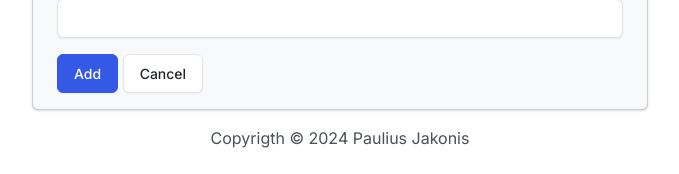
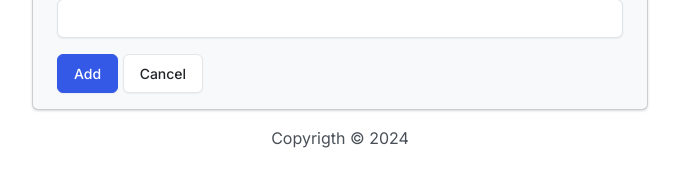
Before and after one commit to pjakonis/SecureNest-managment-system, a Django app: page /add/ in a window 1280 px wide. Shown: the part 880-1054 px from the top of the page, without its empty margins (300-979 px from the left). Run offline with Django 4.2, Linux system fonts and the light colour scheme; some libraries are stand-ins or nearby versions.

Commit message:
Dienos pabaiga

```diff
--- a/employees/templates/employees/base.html
+++ b/employees/templates/employees/base.html
@@ -54,7 +54,7 @@
       <footer class="footer mt-auto mb-4">
         <div class="text-center">
           <span>
-            Copyrigth &copy; <script>document.write(new Date().getFullYear())</script> Paulius Jakonis
+            Copyrigth &copy; <script>document.write(new Date().getFullYear())</script>
           </span>
         </div>
       <script src="https://cdn.jsdelivr.net/npm/bootstrap@5.0.2/dist/js/bootstrap.bundle.min.js"></script>
```
